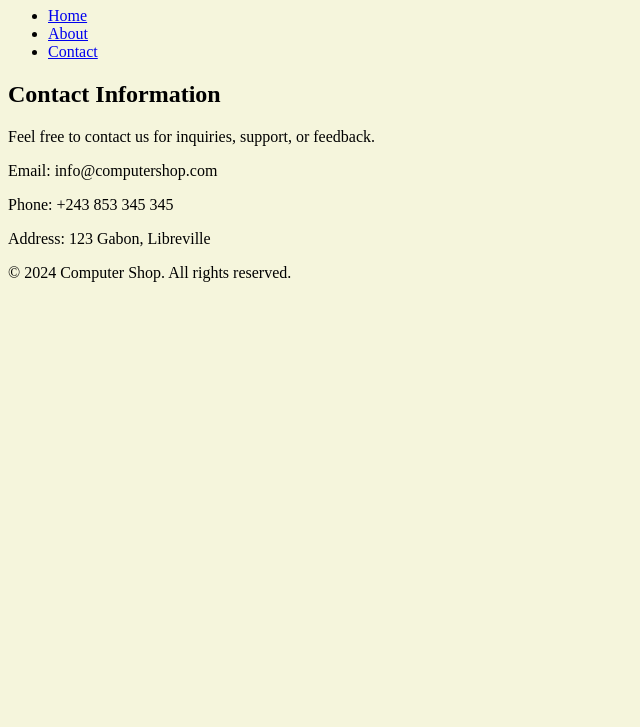
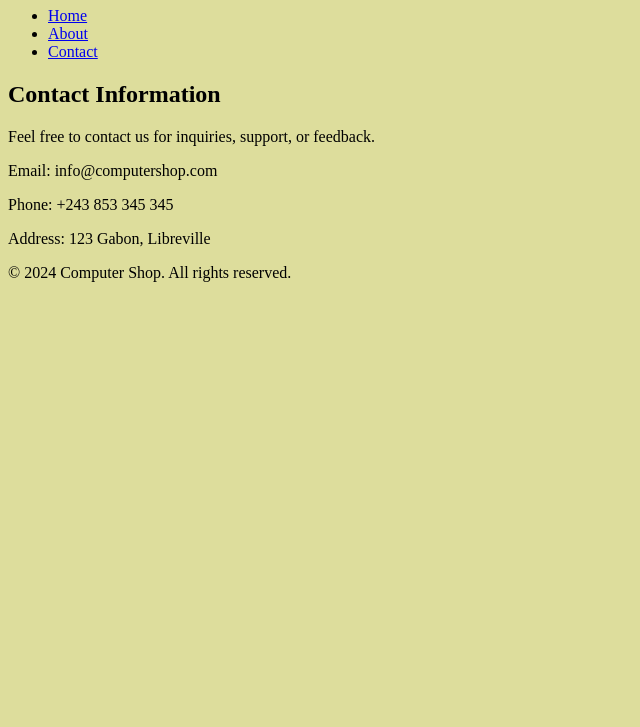
Before and after one commit to JackMwisa/HTML-assigment, a plain HTML site: page contact.html in a window 1280 px wide. Shown: the part 73-800 px from the top of the page, without its empty margins (0-640 px from the left). Drawn offline with Linux system fonts and the light colour scheme.

Commit message:
new bg color

```diff
--- a/contact.html
+++ b/contact.html
@@ -8,7 +8,7 @@
     <title>Contact Us</title>
 </head>
 
-<body style="background-color: beige;">
+<body style="background-color: rgb(221, 221, 156);">
     <header>
         <h1>Contact Us</h1>
         <nav>
```
Also changed, not shown: index.html (+1 -1 lines).
